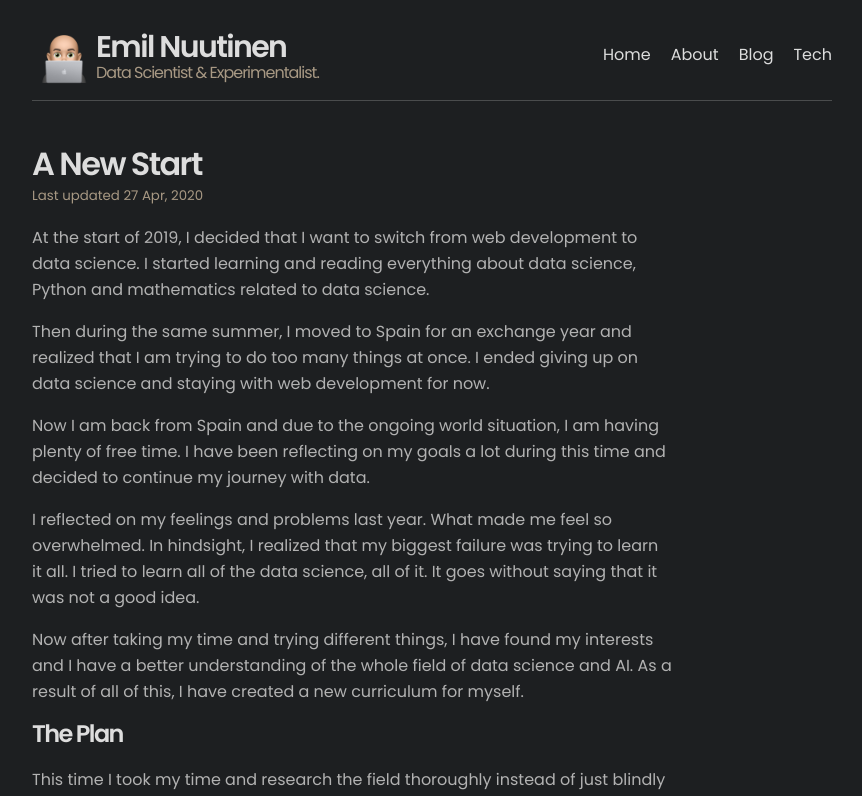
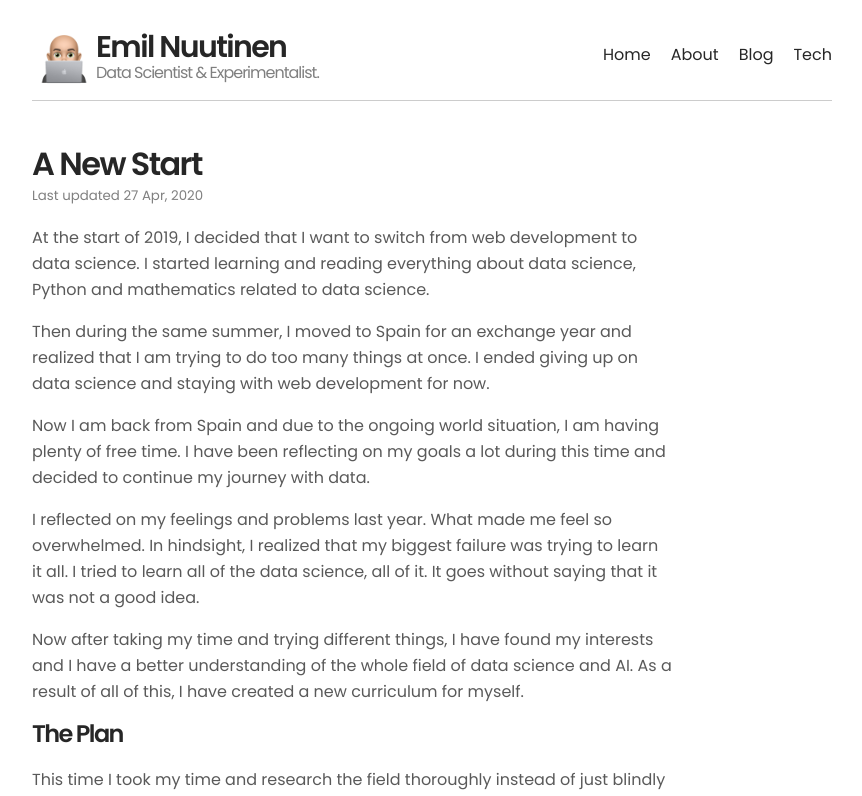
Before and after one commit to emilrwx/emilrwx_website, a Next.js app: page /posts/a-new-start in a window 1280 px wide. Shown: the top 796 px of the page, without its empty margins (208-1070 px from the left). Built offline with nearby package versions, Linux system fonts and the light colour scheme.

Commit message:
Add animation when changing bg. Change dark bg.

```diff
--- a/styles/Header.module.css
+++ b/styles/Header.module.css
@@ -8,6 +8,7 @@
   flex-direction: row;
   justify-content: space-between;
   align-items: center;
+  transition: background 0.25s ease-in-out;
 }
 
 .content {
@@ -58,6 +59,7 @@
   color: var(--fgHeader);
   box-shadow: none;
   text-decoration: none;
+  display: flex;
 }
 
 .menu a {
--- a/styles/Layout.module.css
+++ b/styles/Layout.module.css
@@ -5,6 +5,7 @@
   margin: 0 auto;
   padding-left: 16px;
   padding-right: 16px;
+  transition: background 0.25s ease-in-out;
 }
 
 .content {
--- a/styles/globals.css
+++ b/styles/globals.css
@@ -1,5 +1,14 @@
-:root {
-  --bg: #1d1f21;
+body[data-theme="light"] {
+  --bg: #ffffff;
+  --fg: rgba(0, 0, 0, 0.65);
+  --fgHeader: rgba(0, 0, 0, 0.85);
+  --fgSecondary: rgba(0, 0, 0, 0.5);
+  --blue: rgb(65, 132, 243);
+  --shadow: rgba(0, 0, 0, 0.2)
+}
+
+body[data-theme="dark"] {
+  --bg: #0e141b;
   --fg: #b2b2b2;
   --fgSecondary: #a89984;
   --fgHeader: #ddd;
@@ -24,6 +33,7 @@ body {
   line-height: 1.625rem;
   font-weight: 400;
   margin: 0;
+  transition: background 0.25s ease-in-out;
 }
 
 h1,
```
